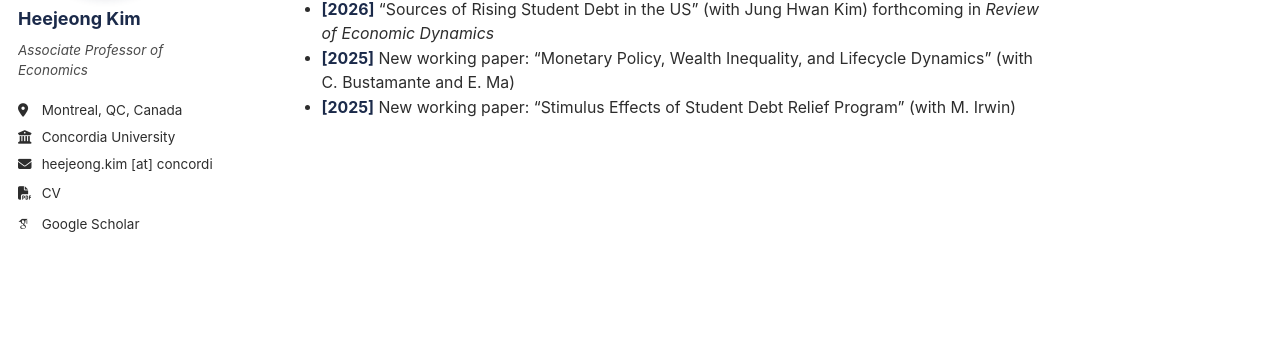
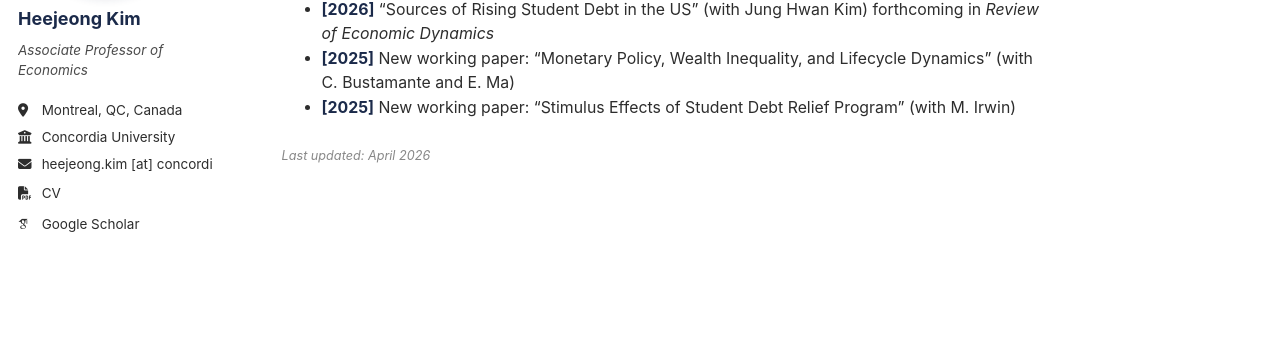
Before and after one commit to HeejeongKimEcon/HeejeongKimEcon.github.io, a Jekyll site: the page built from _pages/about.md, in a window 1280 px wide. Shown: the part 278-618 px from the top of the page. Built offline with Jekyll 4.4.1, drawn with Linux system fonts in a browser that asks for light colours; some web fonts are replaced; a script bundle is joined from its source files by our own code; library files that are not in the unit come from our copies.

Commit message:
Add last updated date to about page

```diff
--- a/_pages/about.md
+++ b/_pages/about.md
@@ -15,3 +15,5 @@ I am a [CIRANO](https://www.cirano.qc.ca/) Researcher and a [CIREQ](https://www.
 - **[2026]** "Sources of Rising Student Debt in the US" (with Jung Hwan Kim) forthcoming in *Review of Economic Dynamics*
 - **[2025]** New working paper: "Monetary Policy, Wealth Inequality, and Lifecycle Dynamics" (with C. Bustamante and E. Ma)
 - **[2025]** New working paper: "Stimulus Effects of Student Debt Relief Program" (with M. Irwin)
+
+<p style="margin-top: 2em; font-size: 0.8em; color: #888;"><em>Last updated: {{ site.time | date: "%B %Y" }}</em></p>
```
